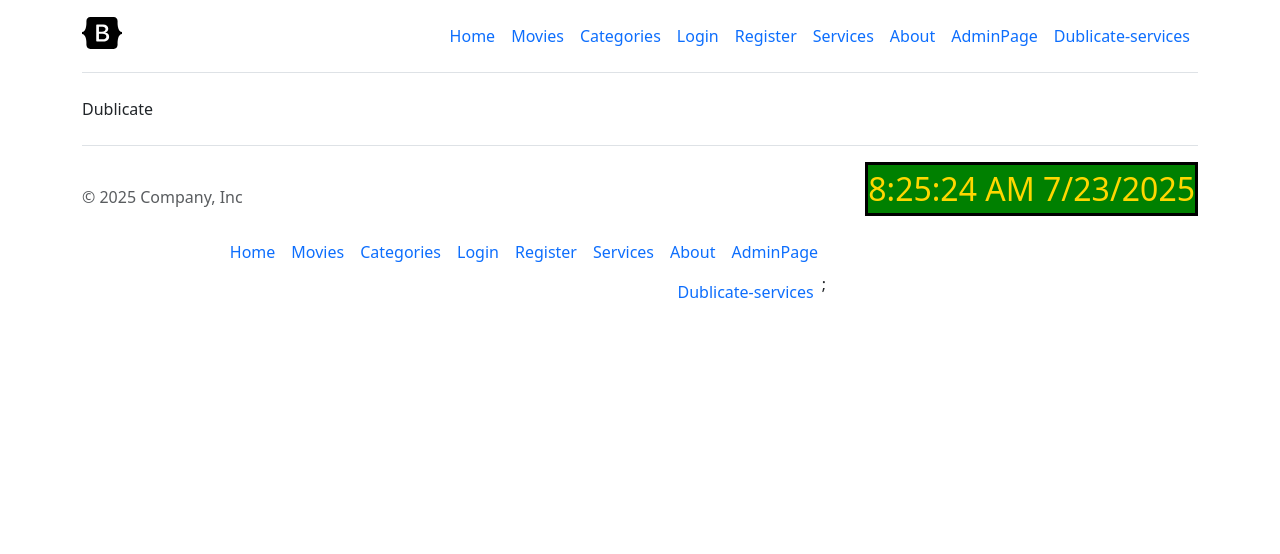
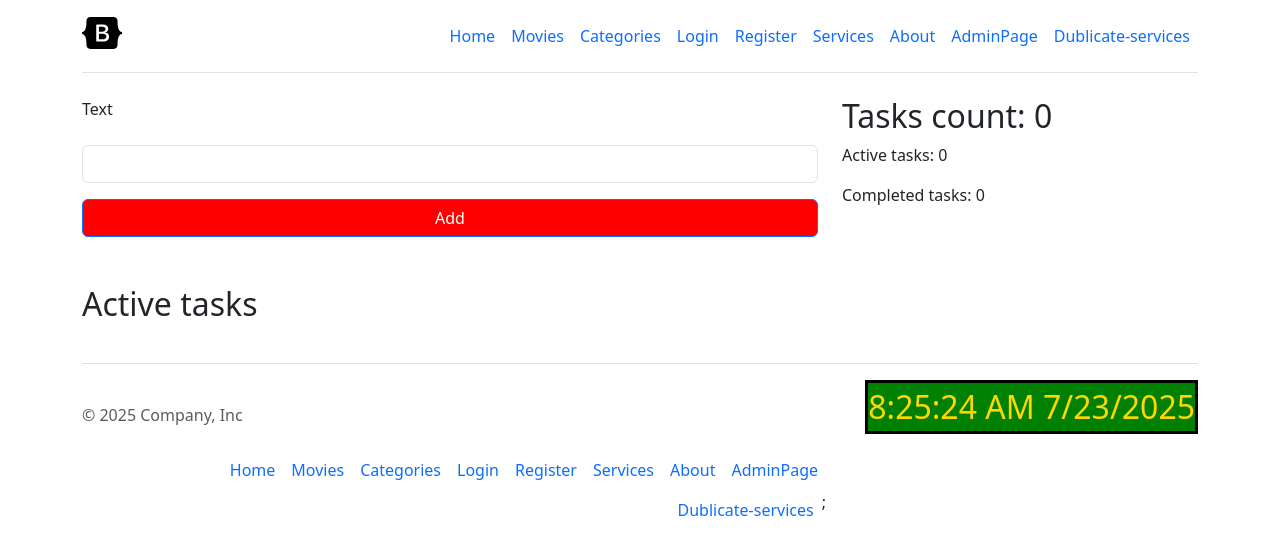
Before and after one commit to PovDai/55-grupe-react, a React (Vite) app: page /dublicate in a window 1280 px wide. Shown: the top 554 px of the page. Built offline with nearby package versions, Linux system fonts and the light colour scheme.

Commit message:
form update tasks

```diff
--- a/src/Pages/Dublicate.jsx
+++ b/src/Pages/Dublicate.jsx
@@ -1,11 +1,47 @@
+import { useState } from "react";
+import { TodoForm } from "../components/todo/TodoForm";
+import { TodoList } from "../components/todo/TodoList";
+import { TodoStats } from "../components/todo/TodoStats";
+
 export function Dublicate() {
+    const [id, setId] = useState(1);
+    const [list, setList] = useState([]);
+
+    function addTask(text) {
+        setList(currentList => [
+            ...currentList,
+            {
+                id: id,
+                text: text,
+                isCompleted: false,
+            },
+        ]);
+        setId(id => id + 1);
+    }
+
+    function modifyTask(taskId) {
+        setList(currectList => currectList.map(
+            task => task.id === taskId ? {
+                ...task,
+                isCompleted: true,
+            } : task));
+    }
 
     return (
-        <div className="container">
-            <div className="row">
-        <div>Dublicate</div>
-
+        <main>
+            <div className="container">
+                <div className="row flex-column-reverse flex-md-row">
+                    <div className="col-12 col-md-8">
+                        <TodoForm addTaskFunc={addTask} />
+                        <TodoList modifyTaskFunc={modifyTask} list={list.filter(item => !item.isCompleted)} />
+                    </div>
+                    <div className="col-12 col-md-4 mb-5">
+                        <TodoStats
+                            activeCount={list.filter(item => !item.isCompleted).length}
+                            completedCount={list.filter(item => item.isCompleted).length} />
+                    </div>
+                </div>
             </div>
-            </div>
-    )
+        </main>
+    );
 }
--- /dev/null
+++ b/src/components/todo/TodoForm.jsx
@@ -0,0 +1,23 @@
+import { useState } from "react"
+
+export function TodoForm({ addTaskFunc }) {
+    const [text, setText] = useState('');
+
+    function handleTextChange(e) {
+        setText(e.target.value);
+    }
+
+    function handleFormSubmit(e) {
+        e.preventDefault();
+        addTaskFunc(text);
+        setText('');
+    }
+
+    return (
+        <form onSubmit={handleFormSubmit} className="d-flex flex-column gap-3 mb-5">
+            <label className="form-label" htmlFor="text">Text</label>
+            <input onChange={handleTextChange} value={text} className="form-control" id="text" type="text" />
+            <button className="btn btn-primary" type="submit">Add</button>
+        </form>
+    )
+}
--- /dev/null
+++ b/src/components/todo/TodoList.jsx
@@ -0,0 +1,18 @@
+export function TodoList({ list, modifyTaskFunc }) {
+    return (
+        <>
+            <h2>Active tasks</h2>
+            <ul>
+                {
+                    list.map(item => (
+                        <li className="d-flex my-3 p-2" key={item.id}
+                            style={{ backgroundColor: '#f1f1f1' }}>
+                            {item.text}
+                            <button onClick={() => modifyTaskFunc(item.id)} className="btn btn-danger btn-sm ms-auto">Remove</button>
+                        </li>
+                    ))
+                }
+            </ul>
+        </>
+    )
+}
--- /dev/null
+++ b/src/components/todo/TodoStats.jsx
@@ -0,0 +1,9 @@
+export function TodoStats({ activeCount, completedCount }) {
+    return (
+        <>
+            <h2>Tasks count: {activeCount + completedCount}</h2>
+            <p>Active tasks: {activeCount}</p>
+            <p>Completed tasks: {completedCount}</p>
+        </>
+    )
+}
```
